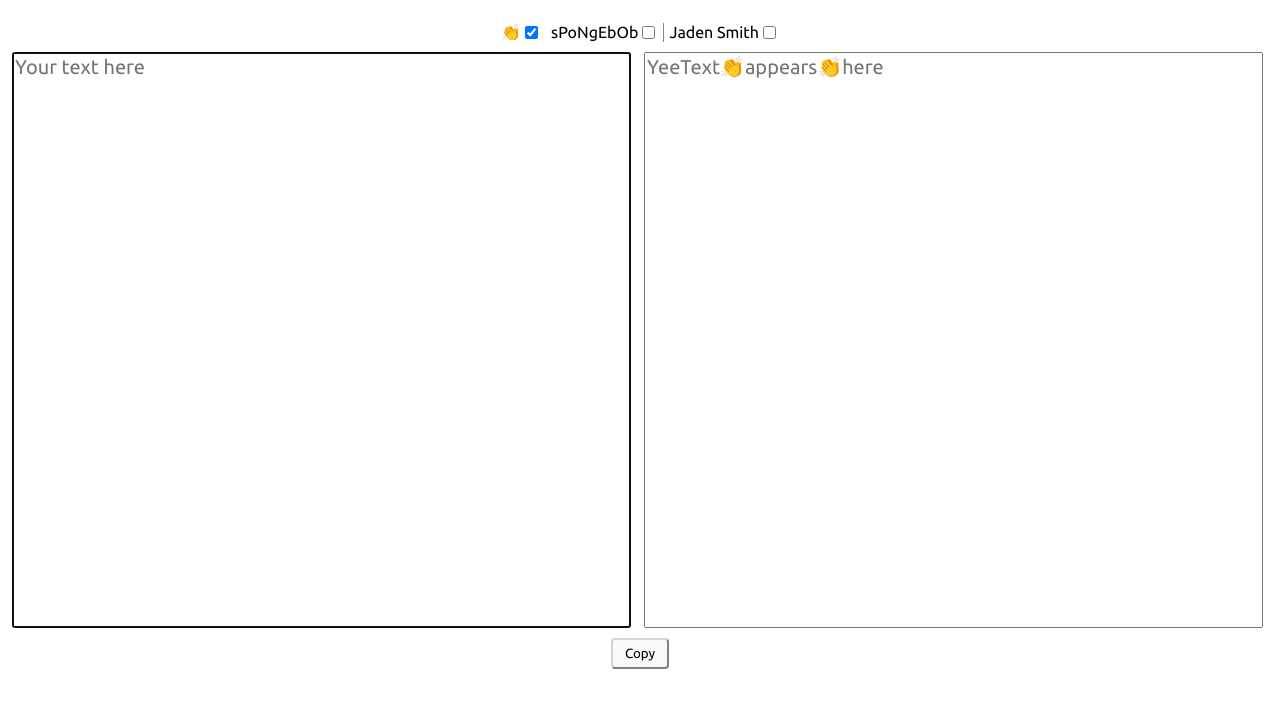
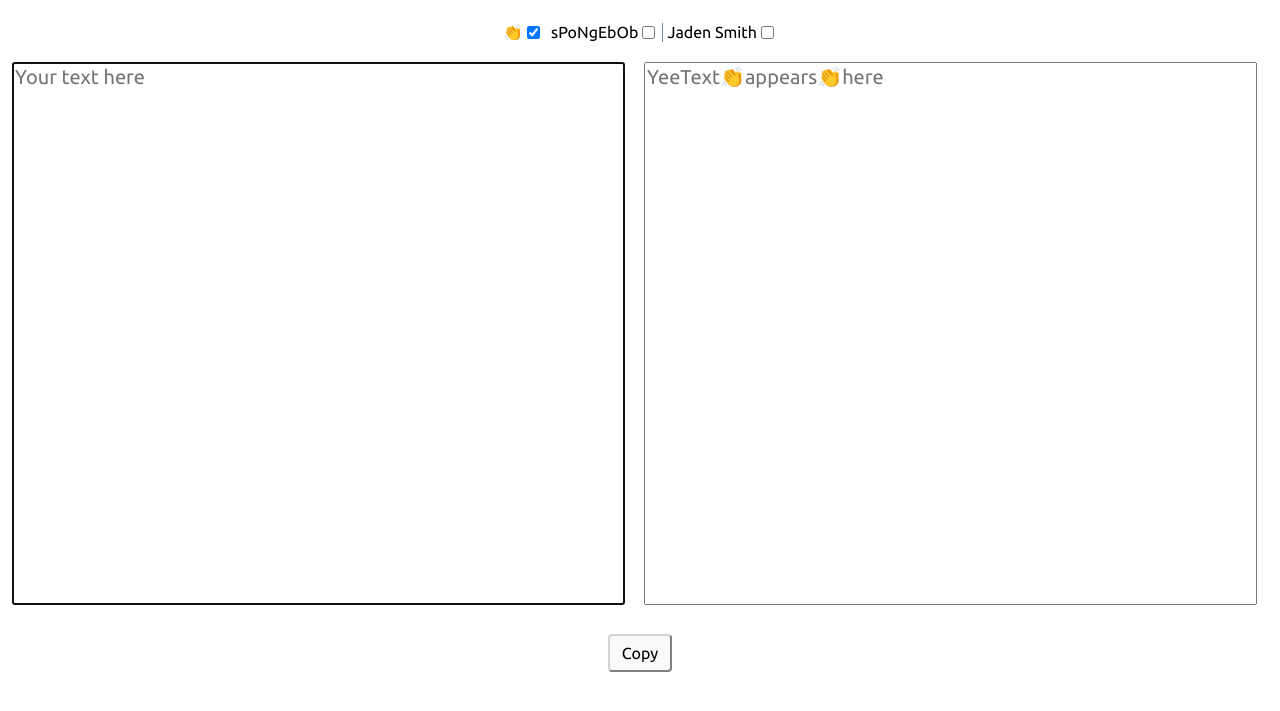
Before and after one commit to jeffbdye/YeeText, a website built with webpack: page public/index.html in a window 1280 px wide. Shown: the part 69-780 px from the top of the page. Built offline with nearby package versions, Linux system fonts and the light colour scheme.

Commit message:
Doctype, npm updates (#12)
* Fix quirk mode

* readme

* Audit fixes

```diff
--- a/public/index.html
+++ b/public/index.html
@@ -1,9 +1,11 @@
+<!DOCTYPE html>
 <html lang="en">
 
 <head>
   <meta name="viewport" charset="utf-8" content="width=device-width, initial-scale=1.0">
   <title>YeeText</title>
-    <meta name="description" content="Yeet styling for your text, easily shared with your friends! Hit👏me👏up👏with👏that👏text">
+  <meta name="description"
+    content="Yeet styling for your text, easily shared with your friends! Hit👏me👏up👏with👏that👏text">
   <link href="style.css" rel="stylesheet" type="text/css">
   <script type="module" src="./bundle.js"></script>
   <link rel="icon" type="image/png" sizes="32x32" href="/favicon-32x32.png">
@@ -32,14 +34,14 @@
   <div class="row">
     <span class="form-group">
       <label for="yeet">👏</label>
-        <input type="checkbox" id="yeet" checked onclick="optionToggled(event)" aria-describedby="yeet-option"/>
+      <input type="checkbox" id="yeet" checked onclick="optionToggled(event)" aria-describedby="yeet-option" />
       <span id="yeet-option" class="sr-only">
         Replaces all spaces in the provided text with the 👏 emoji.
       </span>
     </span>
     <span class="form-group">
       <label for="sPoNgEbOb">sPoNgEbOb</label>
-        <input type="checkbox" id="sPoNgEbOb" onclick="optionToggled(event)" aria-describedby="spongebob-option"/>
+      <input type="checkbox" id="sPoNgEbOb" onclick="optionToggled(event)" aria-describedby="spongebob-option" />
       <span id="spongebob-option" class="sr-only">
         Alternates the case of every character of the provided text.
         Alternation depends on the case of the first character.
@@ -48,7 +50,7 @@
     </span>
     <span class="form-group bordered">
       <label for="Jaden-Smith">Jaden Smith</label>
-        <input type="checkbox" id="Jaden-Smith" onclick="optionToggled(event)" aria-describedby="jaden-option"/>
+      <input type="checkbox" id="Jaden-Smith" onclick="optionToggled(event)" aria-describedby="jaden-option" />
       <span id="jaden-option" class="sr-only">
         Uppercases the first letter of every word in the sentence.
         Can be used with the yeet option.
@@ -56,14 +58,15 @@
     </span>
   </div>
 
-    <div class="row textarea-container">
+  <div class="textarea-container row">
     <div>
       <textarea id="input-text" placeholder="Your text here" oninput="yeet(this.value)" id="input-text" rows="8"
         autofocus aria-labelledby="input-label"></textarea>
       <label id="input-label" class="sr-only" for="input-text">Input text to which styles will be applied.</label>
     </div>
     <div>
-        <textarea id="yeetext" placeholder="YeeText👏appears👏here" readonly rows="8" aria-labelledby="yeetext-label"></textarea>
+      <textarea id="yeetext" placeholder="YeeText👏appears👏here" readonly rows="8"
+        aria-labelledby="yeetext-label"></textarea>
       <label id="yeetext-label" class="sr-only" for="yeetext">Resulting styled text.</label>
     </div>
   </div>
--- a/public/style.css
+++ b/public/style.css
@@ -1,5 +1,9 @@
 * {
   font-family: 'Ubuntu', sans-serif;
+}
+
+body {
+  height: 96vh;
 }
 
 .row {
@@ -10,26 +14,28 @@
 }
 
 .textarea-container {
-  height: 75%;
+  height: 76%;
 }
 
 .textarea-container div {
+  height: 96%;
+  width: 96%;
   flex: 1;
 }
 
 textarea {
   font-size: 20px;
-  height: 98%;
-  width: 98%;
   margin: 4px;
+  height: inherit;
+  width: inherit;
   resize: none;
 }
 
 .form-group {
   display: flex;
   align-items: center;
-  padding-left: 5px;
-  padding-right: 5px;
+  padding-left: 4px;
+  padding-right: 4px;
 }
 
 .bordered {
@@ -41,14 +47,11 @@ textarea {
   border-style: solid;
 }
 
-textarea#input-text {
-  resize: none;
-}
-
 button {
   background-color: #f8f9fa;
   border-color: #d4d4d4;
-  padding: 6px 12px;
+  font-size: 16px;
+  padding: 8px 12px;
   border-radius: 4px;
   transition: color .15s;
 }
@@ -69,8 +72,12 @@ button:hover {
 
   .textarea-container div {
     width: 100%;
-    margin: 5px;
     height: 48%;
+  }
+
+  textarea {
+    height: 96%;
+    width: 96%;
   }
 
   button {
```
Also changed, not shown: 1 other file. Lines whose indentation alone changed are shown as unchanged.
